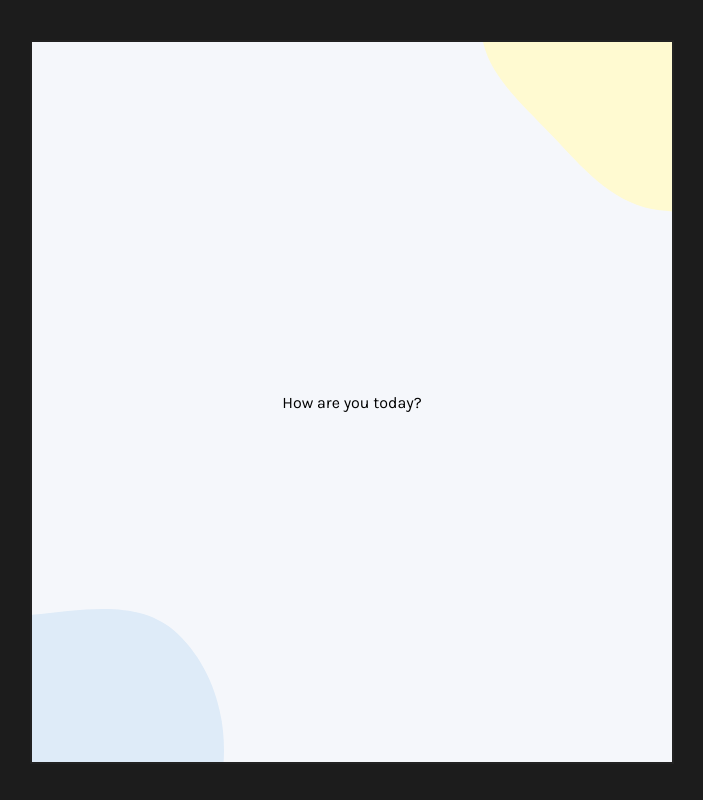
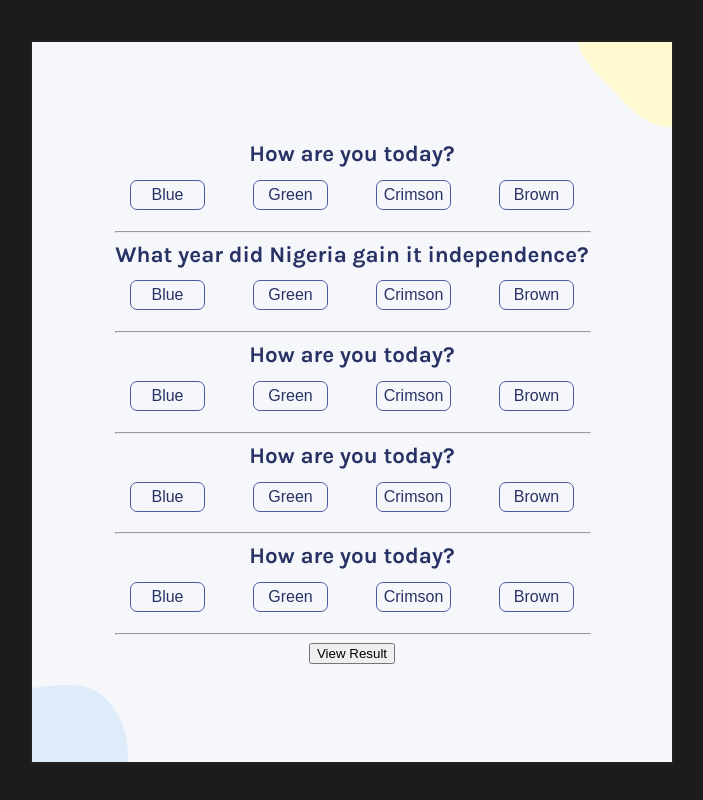
Before and after one commit to Boluwatife-AJB/quizzical-app, a React (Create React App) app: page / in a window 1280 px wide. Both pictures are taken after a click on the button "Start quiz". Shown: the top 800 px of the page, without its empty margins (288-991 px from the left). Built offline with nearby package versions, Linux system fonts and the light colour scheme; no server answers.

Commit message:
another milestone achieved

```diff
--- a/src/App.css
+++ b/src/App.css
@@ -65,6 +65,64 @@
   margin-top: 3rem;
 }
 
+.app__question-container .yellowBlob,
+.blueBlob {
+  width: 15%;
+}
+
+.question__container {
+  /* border: 1px solid firebrick; */
+  display: flex;
+  flex-direction: column;
+  align-items: center;
+  gap: 0;
+}
+
+/* Question Card */
+.app__questions {
+  width: 100%;
+  padding: 0 5%;
+  display: flex;
+  flex-direction: column;
+  align-items: center;
+  justify-content: center;
+  gap: 0.8rem;
+}
+
+.app__questions hr {
+  background-color: var(--hr-color);
+  width: 100%;
+}
+
+.app__question {
+  font-size: 1.4rem;
+  color: var(--blue-color);
+  font-weight: 700;
+  margin: 0;
+}
+
+.app__question-options {
+  border: #222;
+  display: flex;
+  align-items: flex-start;
+  gap: 3rem;
+}
+
+.question-option {
+  min-width: 75px;
+  height: 30px;
+  border-radius: 7px;
+  outline: none;
+  font-size: 1rem;
+  color: var(--blue-color);
+  background-color: var(--base-color);
+  border: 0.7px solid var(--light-blue);
+  cursor: pointer;
+}
+
+.question-option:hover {
+  background: var(--hover-option);
+}
 /* MEDIA QUERIES */
 @media screen and (max-width: 768px) {
   .App {
--- a/src/App.js
+++ b/src/App.js
@@ -1,12 +1,13 @@
 import './App.css';
 import React, { useState } from 'react';
-import WelcomePage from './components/WelcomePage';
+
 import yellowBlob from './assets/yellowBlob.svg';
 import blueBlob from './assets/blueBlob.svg';
 import { IoRocketOutline } from 'react-icons/io5';
 
 import { fetchQuizQuestions } from './api';
 import Questions from './components/Questions';
+import Result from './components/Result';
 const App = () => {
   const [questions, setQuestions] = useState([]);
   const [startQuiz, setStartQuiz] = useState(false);
@@ -25,12 +26,24 @@
   const startTrivial = async () => {};
   return (
     <div className="App">
-      <img src={yellowBlob} alt="yellowBlob-img" className="yellowBlob" />
       {/* WELCOME PAGE */}
 
       {startQuiz ? (
+        <div className="app__question-container">
+          <img src={yellowBlob} alt="yellowBlob-img" className="yellowBlob" />
+          <div className="question__container">
             <Questions question="How are you today?" />
+            <Questions question="What year did Nigeria gain it independence?" />
+            <Questions question="How are you today?" />
+            <Questions question="How are you today?" />
+            <Questions question="How are you today?" />
+            <Result />
+          </div>
+          <img src={blueBlob} alt="blueBlob-img" className="blueBlob" />
+        </div>
       ) : (
+        <div className="app__welcomePage-container">
+          <img src={yellowBlob} alt="yellowBlob-img" className="yellowBlob" />
           <div className="app__welcomePage">
             <h1>Quizzical App</h1>
             <p>Take a test of 7 question. Test your knowledge capacity.</p>
@@ -38,9 +51,9 @@
               Start quiz <IoRocketOutline />
             </button>
           </div>
+          <img src={blueBlob} alt="blueBlob-img" className="blueBlob" />
+        </div>
       )}
-
-      <img src={blueBlob} alt="blueBlob-img" className="blueBlob" />
     </div>
   );
 };
--- a/src/components/Questions.jsx
+++ b/src/components/Questions.jsx
@@ -4,7 +4,13 @@
   return (
     <div className="app__questions">
       <p className="app__question">{question}</p>
-      {/* <p dangerouslySetInnerHTML={{ question }} /> */}
+      <div className="app__question-options">
+        <button className="question-option">Blue</button>
+        <button className="question-option">Green</button>
+        <button className="question-option">Crimson</button>
+        <button className="question-option">Brown</button>
+      </div>
+      <hr />
     </div>
   );
 };
--- /dev/null
+++ b/src/components/Result.jsx
@@ -0,0 +1,7 @@
+import React from 'react';
+
+const Result = () => {
+  return <button>View Result</button>;
+};
+
+export default Result;
--- a/src/components/WelcomePage.jsx
+++ /dev/null
@@ -1,16 +0,0 @@
-import React from 'react';
-import { IoRocketOutline } from 'react-icons/io5';
-
-const WelcomePage = () => {
-  return (
-    <div className="app__welcomePage">
-      <h1>Quizzical App</h1>
-      <p>Take a test of 7 question. Test your knowledge capacity.</p>
-      <button className="custom__button">
-        Start quiz <IoRocketOutline />
-      </button>
-    </div>
-  );
-};
-
-export default WelcomePage;
--- a/src/index.css
+++ b/src/index.css
@@ -5,6 +5,9 @@
   --white-color: #fff;
   --base-color: #f5f7fb;
   --body-color: #1c1c1c;
+  --light-blue: #4d5b9e;
+  --hover-option: #d6dbf5;
+  --hr-color: #dbdef0;
 }
 
 body {
```
Lines whose indentation alone changed are shown as unchanged.
